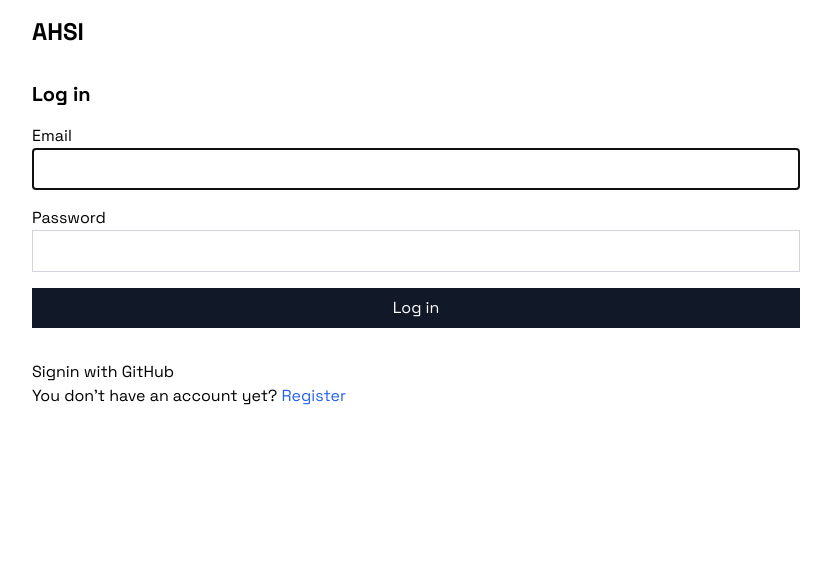
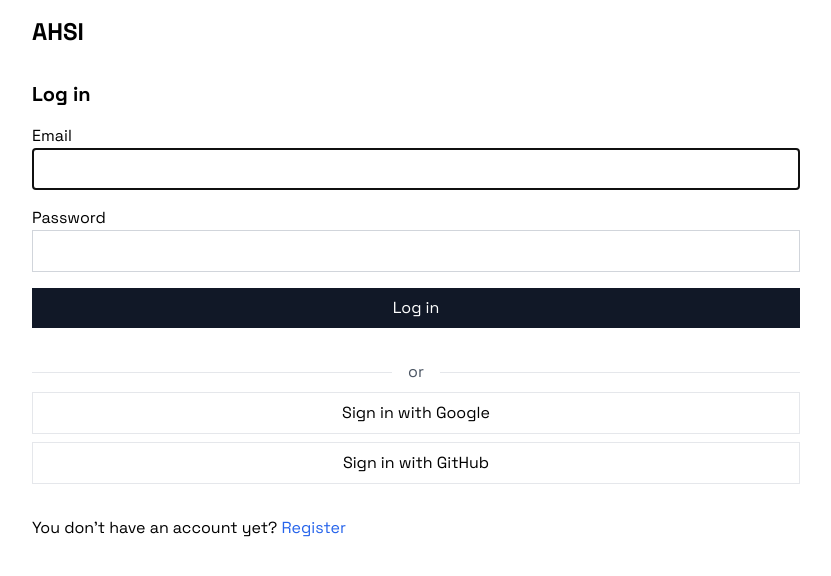
Before and after one commit to nelrnd/social-media, a Next.js app: page /login in a window 1280 px wide. Shown: the top 576 px of the page, without its empty margins (224-1055 px from the left). Built offline with nearby package versions, Linux system fonts and the light colour scheme.

Commit message:
Add Google auth

```diff
--- a/app/(auth)/login/page.tsx
+++ b/app/(auth)/login/page.tsx
@@ -5,7 +5,7 @@ import SocialLogin from "@/app/ui/social-login"
 export default function LoginPage() {
   return (
     <main>
-      <div className="max-w-[50rem] m-auto p-4">
+      <div className="max-w-[50rem] m-auto p-4 space-y-8">
         <LoginForm />
         <SocialLogin />
         <p>
--- a/app/(auth)/register/page.tsx
+++ b/app/(auth)/register/page.tsx
@@ -5,7 +5,7 @@ import SocialLogin from "@/app/ui/social-login"
 export default function RegisterPage() {
   return (
     <main>
-      <div className="max-w-[50rem] m-auto p-4">
+      <div className="max-w-[50rem] m-auto p-4 space-y-8">
         <RegisterForm />
         <SocialLogin />
         <p>
--- a/app/ui/login-form.tsx
+++ b/app/ui/login-form.tsx
@@ -14,7 +14,7 @@ export default function LoginForm() {
   )
 
   return (
-    <form action={formAction} className="space-y-4 mb-8">
+    <form action={formAction} className="space-y-4">
       <h1 className="text-xl font-bold">Log in</h1>
       <div>
         <label htmlFor="email">Email</label>
--- a/app/ui/register-form.tsx
+++ b/app/ui/register-form.tsx
@@ -8,7 +8,7 @@ export default function RegisterForm() {
   const [state, formAction, isPending] = useActionState(register, initialState)
 
   return (
-    <form action={formAction} className="space-y-4 mb-8">
+    <form action={formAction} className="space-y-4">
       <h1 className="text-xl font-bold">Register</h1>
       <div>
         <label htmlFor="email">Email</label>
--- a/app/ui/social-login.tsx
+++ b/app/ui/social-login.tsx
@@ -2,14 +2,38 @@ import { signIn } from "@/auth"
 
 export default function SocialLogin() {
   return (
-    <div>
+    <div className="space-y-2">
+      <div className="relative select-none">
+        <div className="text-gray-600 w-fit bg-white px-4 m-auto">or</div>
+        <div className="h-[1px] w-full bg-gray-200 absolute top-1/2 -z-10"></div>
+      </div>
+
+      <form
+        action={async () => {
+          "use server"
+          await signIn("google")
+        }}
+      >
+        <button
+          type="submit"
+          className="block w-full p-2 border border-gray-200 disabled:opacity-50 hover:bg-gray-100 transition-opacity"
+        >
+          Sign in with Google
+        </button>
+      </form>
+
       <form
         action={async () => {
           "use server"
           await signIn("github")
         }}
       >
-        <button type="submit">Signin with GitHub</button>
+        <button
+          type="submit"
+          className="block w-full p-2 border border-gray-200 disabled:opacity-50 hover:bg-gray-100 transition-opacity"
+        >
+          Sign in with GitHub
+        </button>
       </form>
     </div>
   )
--- a/auth.ts
+++ b/auth.ts
@@ -1,6 +1,7 @@
 import NextAuth from "next-auth"
 import { authConfig } from "./auth.config"
 import Credentials from "next-auth/providers/credentials"
+import Google from "next-auth/providers/google"
 import GitHub from "next-auth/providers/github"
 import { z } from "zod"
 import bcrypt from "bcrypt"
@@ -43,6 +44,7 @@ export const { auth, handlers, signIn, signOut } = NextAuth({
         return null
       },
     }),
+    Google,
     GitHub,
   ],
 })
```
